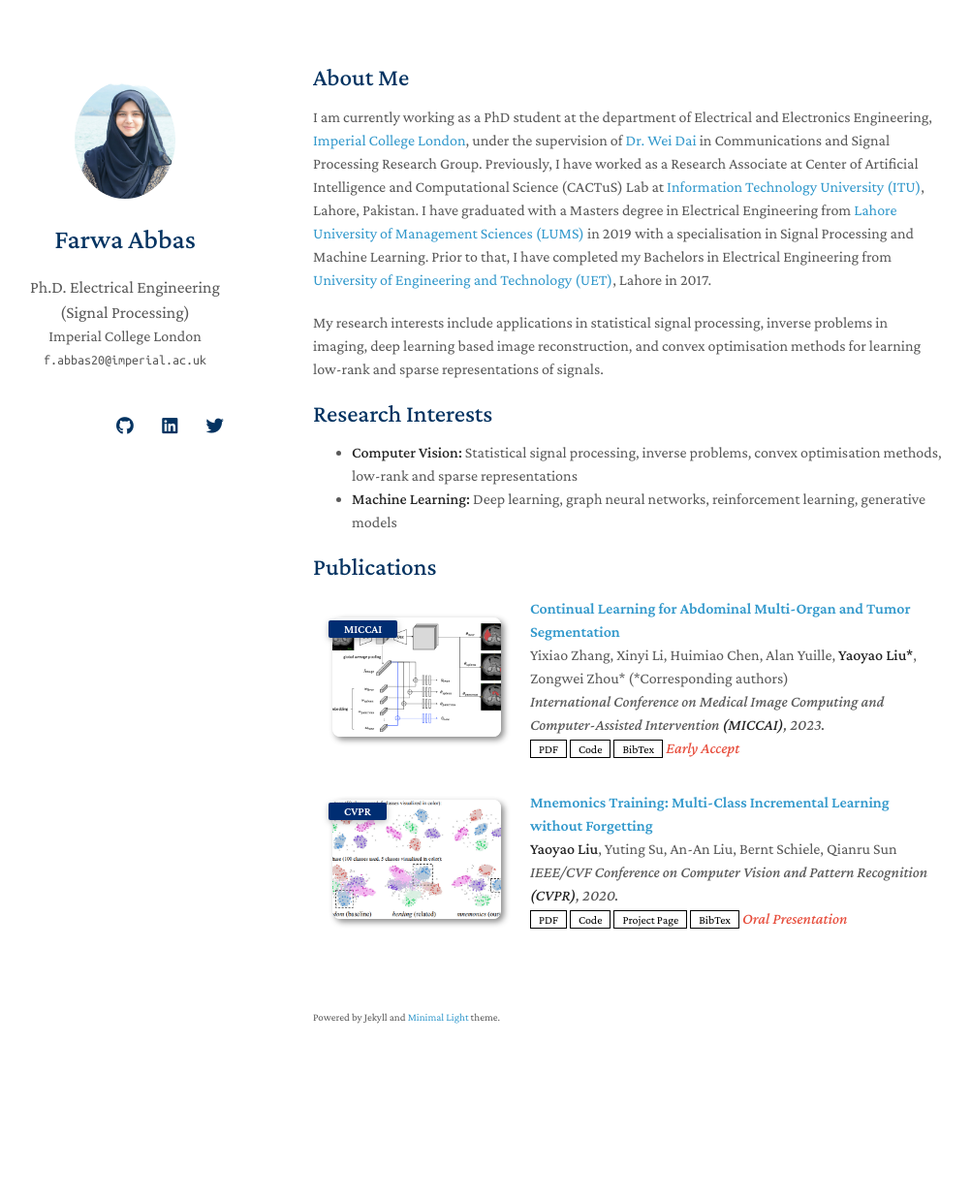
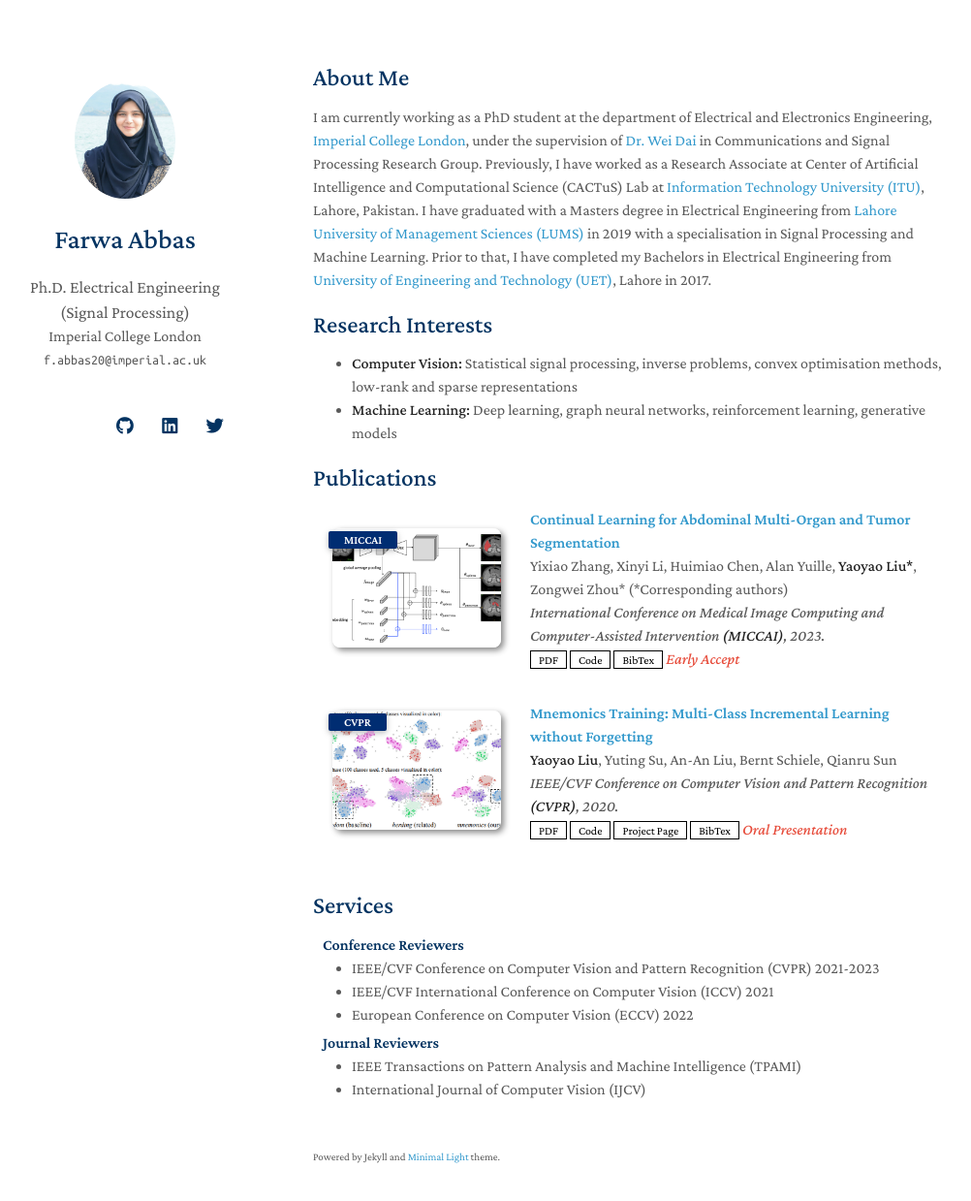
Before and after one commit to Farwa-Abbas/Farwa-Abbas.github.io, a Jekyll site: the page built from index.md, in a window 1280 px wide and 1274 px high. Shown: the top 1239 px of the window at 97% size, without its empty margins (147-1149 px from the left). Built offline with Jekyll 4.4.1, drawn with Linux system fonts in a browser that asks for light colours; nearby versions of some CDN libraries; a style sheet for code colours, icons or effects is not loaded; our own code applies the rules of GitHub Pages for plain Markdown files.

Commit message:
Update index.md

```diff
--- a/index.md
+++ b/index.md
@@ -6,7 +6,6 @@ layout: homepage
 
 I am currently working as a PhD student at the department of Electrical and Electronics Engineering, [Imperial College London](https://www.imperial.ac.uk/), under the supervision of [Dr. Wei Dai](https://www.imperial.ac.uk/people/wei.dai1) in Communications and Signal Processing Research Group. Previously, I have worked as a Research Associate at Center of Artificial Intelligence and Computational Science (CACTuS) Lab at [Information Technology University (ITU)](https://itu.edu.pk/), Lahore, Pakistan. I have graduated with a Masters degree in Electrical Engineering from [Lahore University of Management Sciences (LUMS)](https://lums.edu.pk/) in 2019 with a specialisation in Signal Processing and Machine Learning. Prior to that, I have completed my Bachelors in Electrical Engineering from [University of Engineering and Technology (UET)](https://www.uet.edu.pk/home/), Lahore in 2017.
 
-My research interests include applications in statistical signal processing, inverse problems in imaging, deep learning based image reconstruction, and convex optimisation methods for learning low-rank and sparse representations of signals.
 
 ## Research Interests
 
@@ -23,4 +22,4 @@ My research interests include applications in statistical signal processing, inv
 -->
 {% include_relative _includes/publications.md %}
 
-<!---{% include_relative _includes/services.md %}-->
+{% include_relative _includes/services.md %}
```
